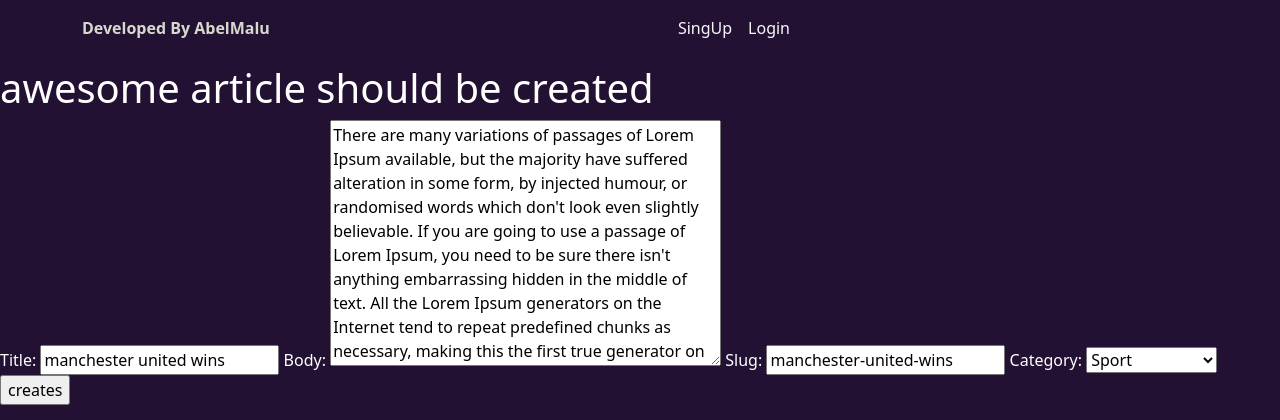
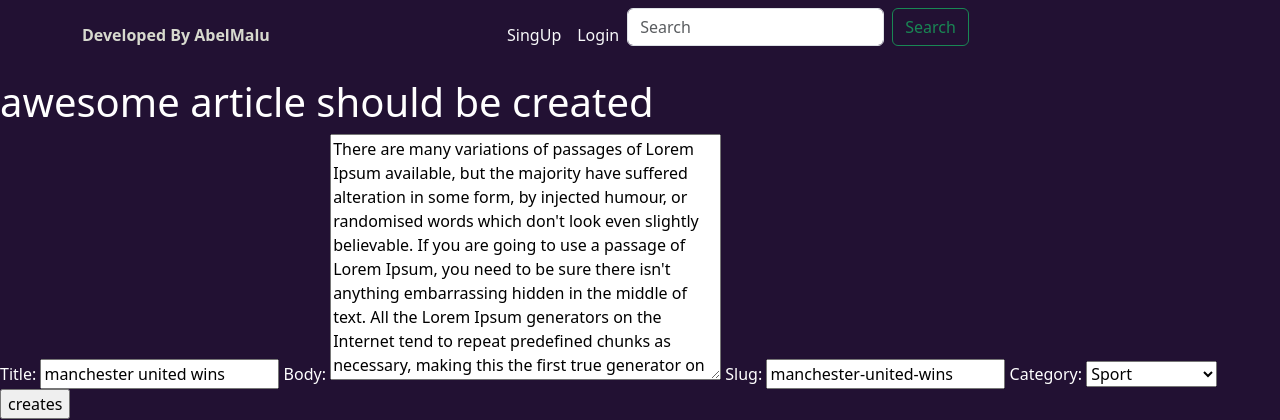
Before and after one commit to Abelmalu/blog-site, a Django app: a page that uses templates/base_layout.html in a window 1280 px wide. Shown: the top 420 px of the page. Run offline with Django 4.2, Linux system fonts and the light colour scheme; data comes from the database, SQL or seed files in the repository; both versions use the stored data as it was after the commit; some libraries are stand-ins or nearby versions.

Commit message:
users now can search articles

```diff
--- a/core/views.py
+++ b/core/views.py
@@ -4,6 +4,7 @@ from .models import *
 from django.contrib.auth.decorators import login_required
 from . import forms
 from django.contrib.auth.models import User
+from django.db.models import Q
 # Create your views here.
 
 def homepage(request):
@@ -15,12 +16,21 @@ def about(request):
     return render(request,'about.html')
 
 def article_list(request):
-    categories = Category.objects.all()
-    articles=Article.objects.all().order_by('date')
+
+    if 'q' in request.GET:
+        q = request.GET['q']
+        multiple_query = Q(Q(title__icontains=q))
+        # articles=Article.objects.filter(title__icontains=q)
+        articles=Article.objects.filter(multiple_query)
+        categories = Category.objects.all()
+    else:
+        categories = Category.objects.all()
+        articles = Article.objects.all().order_by('date')
+
     context = {
-        'articles': articles,
-        'categories':categories
-    }
+            'articles': articles,
+            'categories':categories
+        }
     return render(request, 'article_list.html',context)
 def article_detail(request,slug):
     article = Article.objects.get(slug=slug)
--- a/templates/base_layout.html
+++ b/templates/base_layout.html
@@ -66,6 +66,13 @@
                 {% endif %}
 
             </ul>
+
+            <form class="d-flex">
+                <input class="form-control me-2" name='q' type="search" placeholder="Search" aria-label="Search">
+                <button class="btn btn-outline-success" type="submit">Search</button>
+            </form>
+
+
         </div>
     </div>
 </nav>
```
Also changed, not shown: db.sqlite3.
